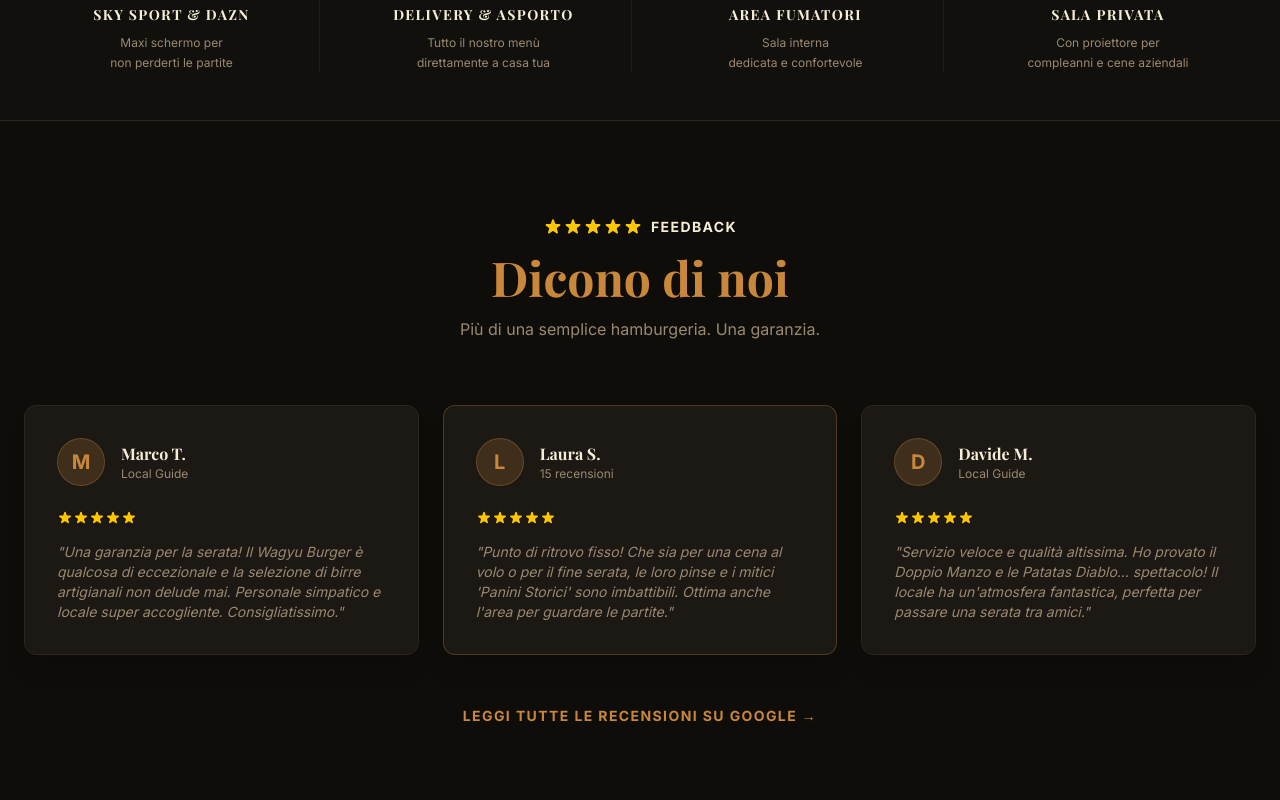
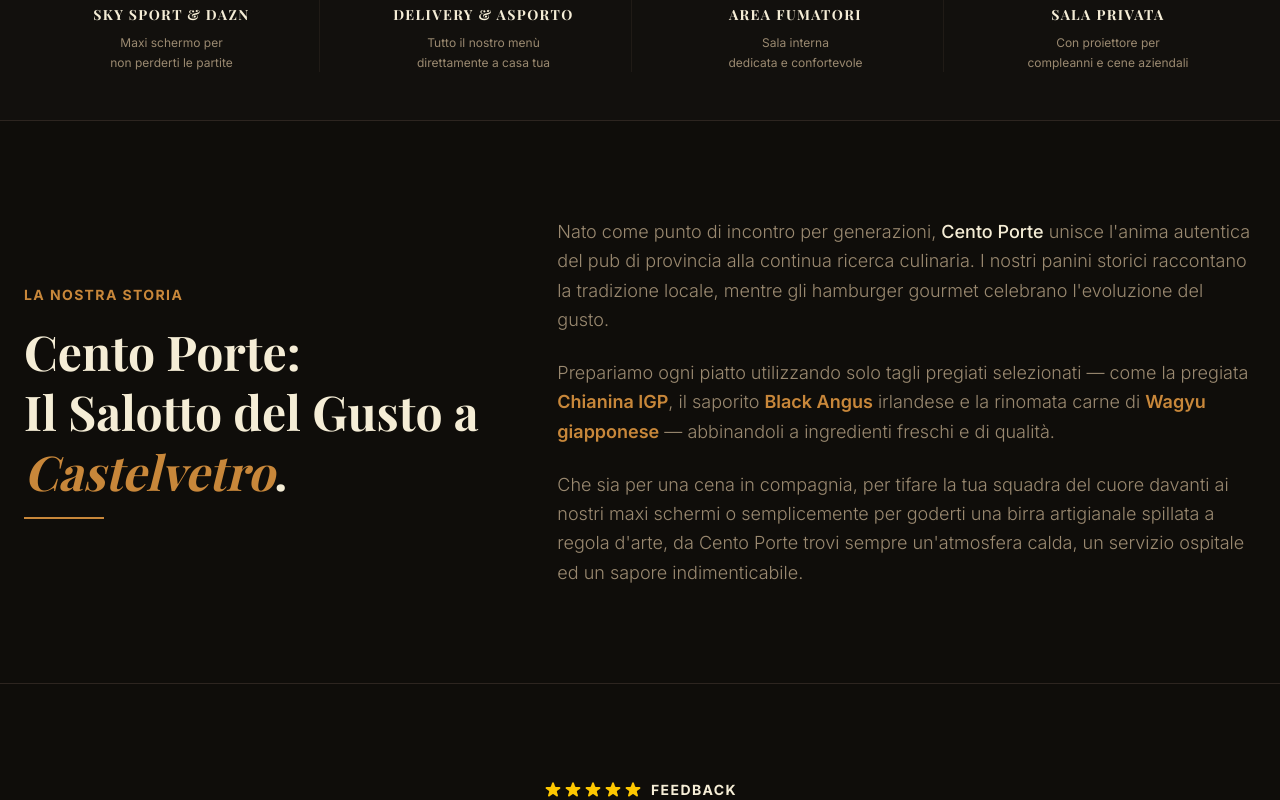
Before and after one commit to alebaia81/100portedemo, a Next.js app: page / in a window 1280 px wide. Shown: the part 840-1640 px from the top of the page. Built offline with nearby package versions, Linux system fonts and the light colour scheme; a web font is replaced by a local one.

Commit message:
feat(homepage): add premium Chi Siamo story section and update header link

```diff
--- a/src/app/page.tsx
+++ b/src/app/page.tsx
@@ -74,6 +74,38 @@ export default function Home() {
           </div>
         </div>
       </div>
+
+      {/* Chi Siamo Section */}
+      <section id="chi-siamo" className="py-24 bg-background border-b border-border scroll-mt-24">
+        <div className="container mx-auto px-6">
+          <div className="grid grid-cols-1 lg:grid-cols-12 gap-12 items-center">
+
+            {/* Left Column: Heading */}
+            <div className="lg:col-span-5 space-y-4">
+              <span className="text-sm font-bold uppercase tracking-widest text-accent block">La Nostra Storia</span>
+              <h2 className="text-4xl md:text-5xl font-serif text-foreground leading-tight">
+                Cento Porte: <br />
+                Il Salotto del Gusto a <span className="text-accent italic">Castelvetro</span>.
+              </h2>
+              <div className="w-20 h-[2px] bg-accent mt-4" />
+            </div>
+
+            {/* Right Column: Paragraph Copy */}
+            <div className="lg:col-span-7 space-y-6 text-muted-text text-base md:text-lg leading-relaxed font-light">
+              <p>
+                Nato come punto di incontro per generazioni, <span className="text-foreground font-medium">Cento Porte</span> unisce l&apos;anima autentica del pub di provincia alla continua ricerca culinaria. I nostri panini storici raccontano la tradizione locale, mentre gli hamburger gourmet celebrano l&apos;evoluzione del gusto.
+              </p>
+              <p>
+                Prepariamo ogni piatto utilizzando solo tagli pregiati selezionati — come la pregiata <span className="text-accent font-semibold">Chianina IGP</span>, il saporito <span className="text-accent font-semibold">Black Angus</span> irlandese e la rinomata carne di <span className="text-accent font-semibold">Wagyu giapponese</span> — abbinandoli a ingredienti freschi e di qualità.
+              </p>
+              <p>
+                Che sia per una cena in compagnia, per tifare la tua squadra del cuore davanti ai nostri maxi schermi o semplicemente per goderti una birra artigianale spillata a regola d&apos;arte, da Cento Porte trovi sempre un&apos;atmosfera calda, un servizio ospitale ed un sapore indimenticabile.
+              </p>
+            </div>
+
+          </div>
+        </div>
+      </section>
 
       {/* Reviews Section */}
       <section className="py-24 bg-background">
--- a/src/components/Header.tsx
+++ b/src/components/Header.tsx
@@ -49,7 +49,7 @@ export default function Header() {
         </Link>
 
         <nav className="hidden md:flex items-center gap-8 text-sm font-medium uppercase tracking-widest text-muted-text">
-          <Link href="/menu" className="hover:text-accent transition-colors">Il Menù</Link>
+          <Link href="/#chi-siamo" className="hover:text-accent transition-colors">Chi Siamo</Link>
           <Link href="/#contatti" className="hover:text-accent transition-colors">Dove Siamo</Link>
           <Link href="/menu" className="bg-accent text-background px-5 py-2 rounded-lg hover:bg-accent/90 transition-colors font-bold tracking-wider">Ordina Ora</Link>
         </nav>
```
